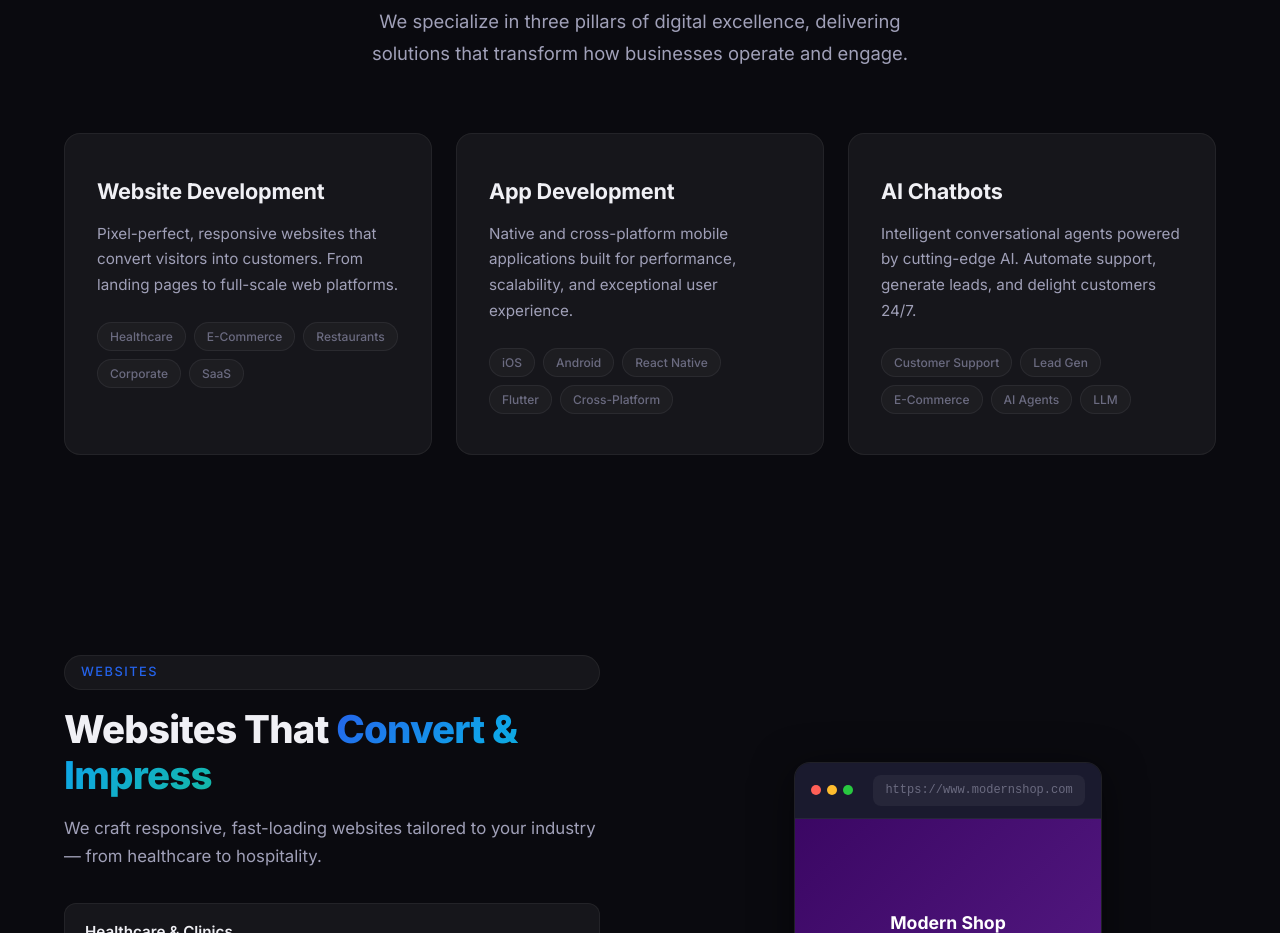
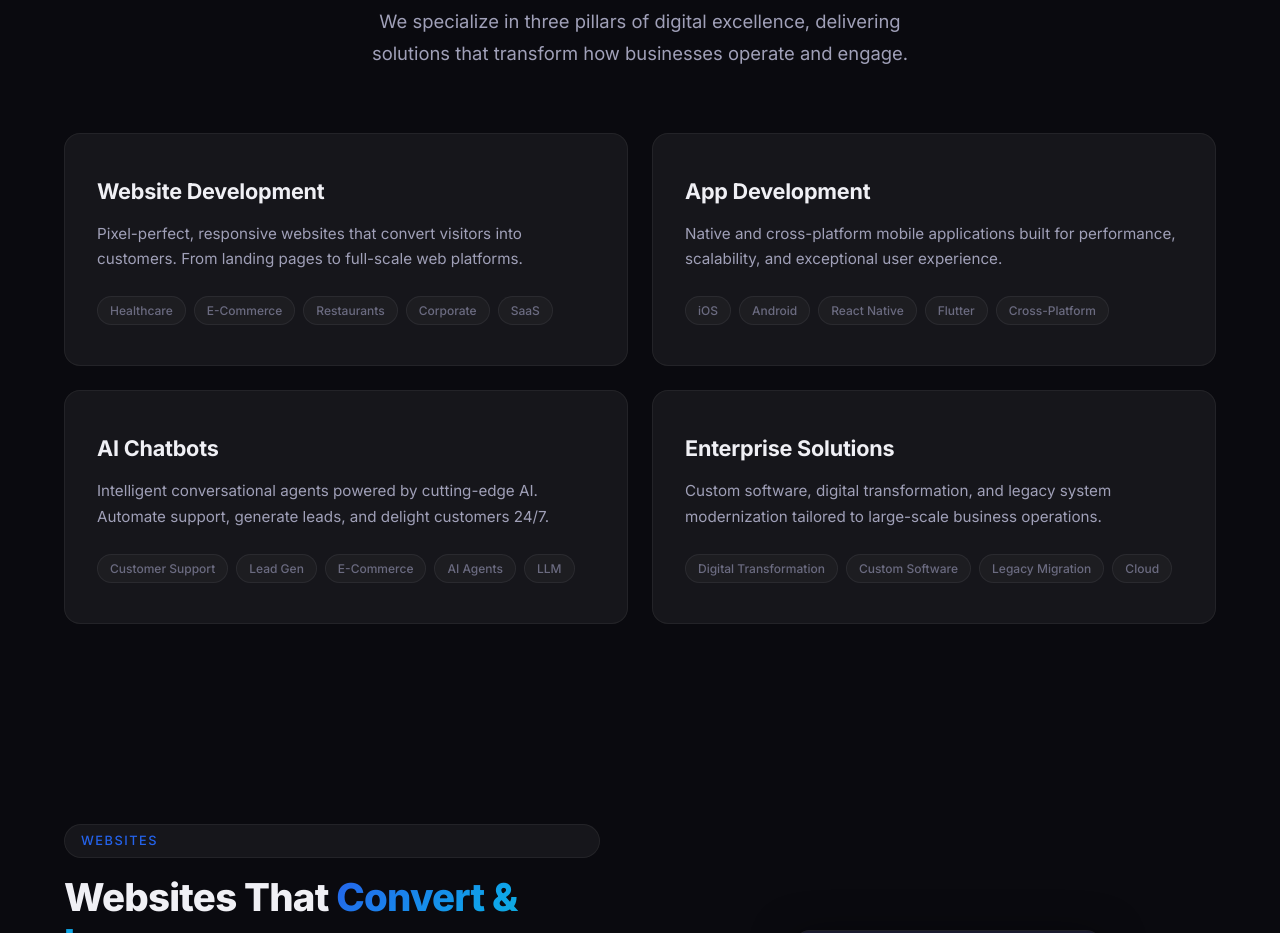
Before and after one commit to buildinbyte-dotcom/company-website, a Next.js app: page / in a window 1280 px wide. Shown: the part 1060-1993 px from the top of the page. Built offline with nearby package versions, Linux system fonts and the light colour scheme.

Commit message:
feat: add Enterprise Solutions to services and update grid

```diff
--- a/src/components/ServiceCards.module.css
+++ b/src/components/ServiceCards.module.css
@@ -10,7 +10,7 @@
 
 .grid {
   display: grid;
-  grid-template-columns: repeat(3, 1fr);
+  grid-template-columns: repeat(2, 1fr);
   gap: 24px;
   max-width: var(--container-width);
   margin: 0 auto;
--- a/src/components/ServiceCards.tsx
+++ b/src/components/ServiceCards.tsx
@@ -24,6 +24,13 @@ const services = [
       "Intelligent conversational agents powered by cutting-edge AI. Automate support, generate leads, and delight customers 24/7.",
     tags: ["Customer Support", "Lead Gen", "E-Commerce", "AI Agents", "LLM"],
     color: "Cyan" as const,
+  },
+  {
+    title: "Enterprise Solutions",
+    description:
+      "Custom software, digital transformation, and legacy system modernization tailored to large-scale business operations.",
+    tags: ["Digital Transformation", "Custom Software", "Legacy Migration", "Cloud"],
+    color: "Blue" as const,
   },
 ];
 
```
